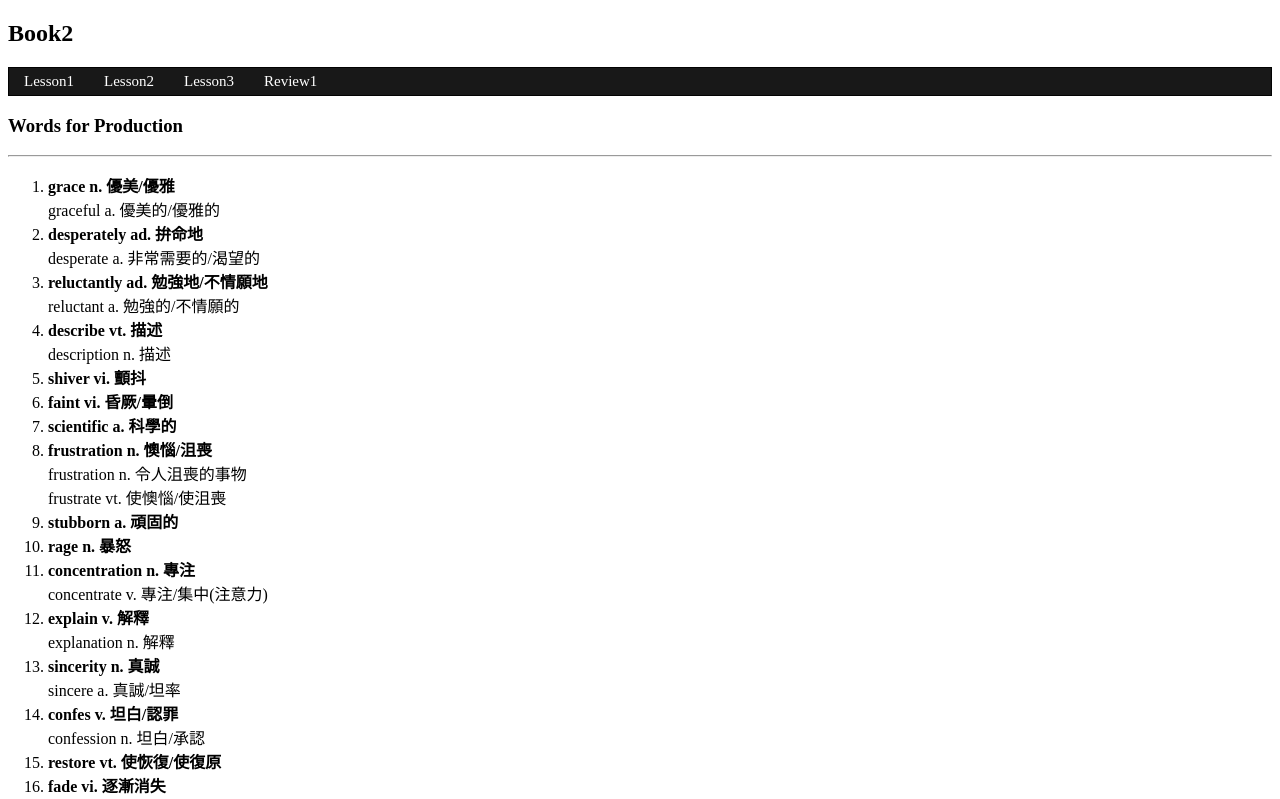
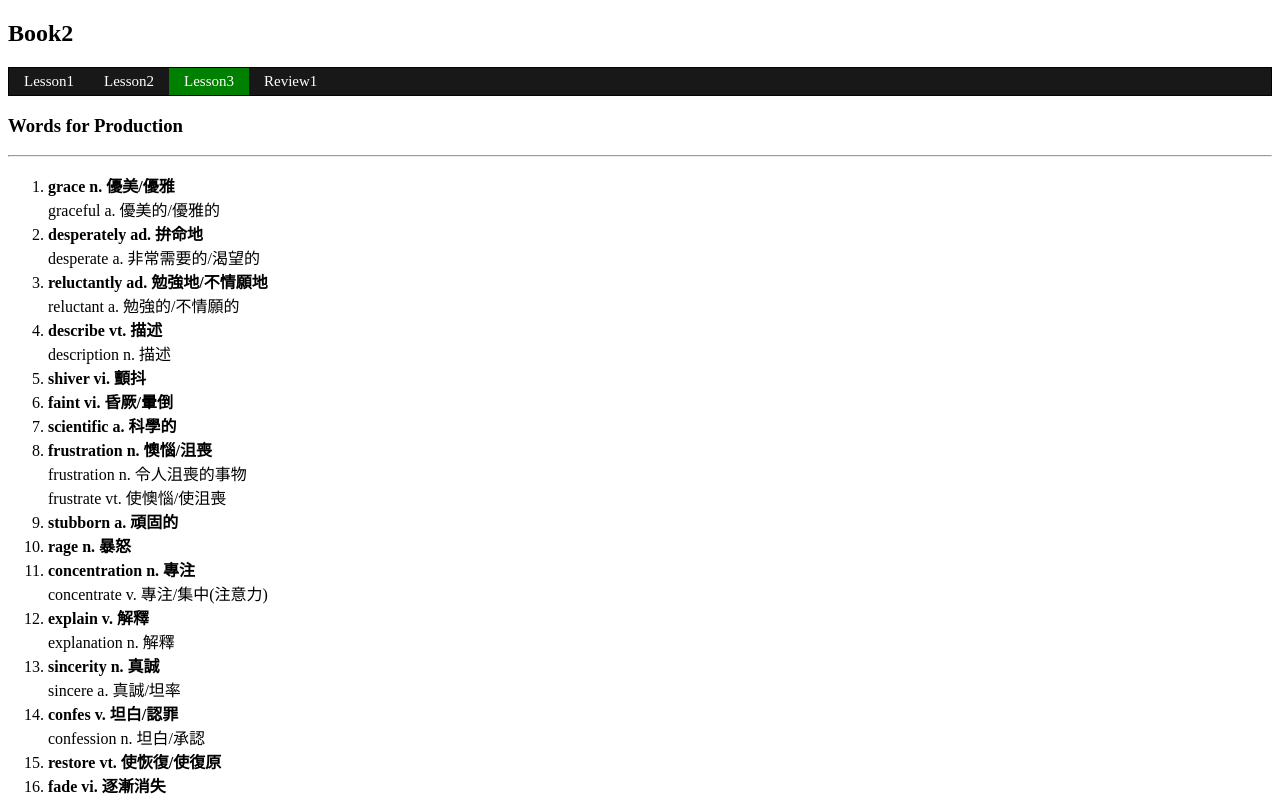
Before and after one commit to gdyshsy/Vocabulary2, a plain HTML site: page index.html in a window 1280 px wide. Shown: the top 799 px of the page. Drawn offline with Linux system fonts and the light colour scheme.

Commit message:
Update style.css

```diff
--- a/static/style.css
+++ b/static/style.css
@@ -18,3 +18,7 @@
 .button:hover{
     background-color: black;
 }
+
+#lesson3{
+    background-color: green; ! important
+}
```
